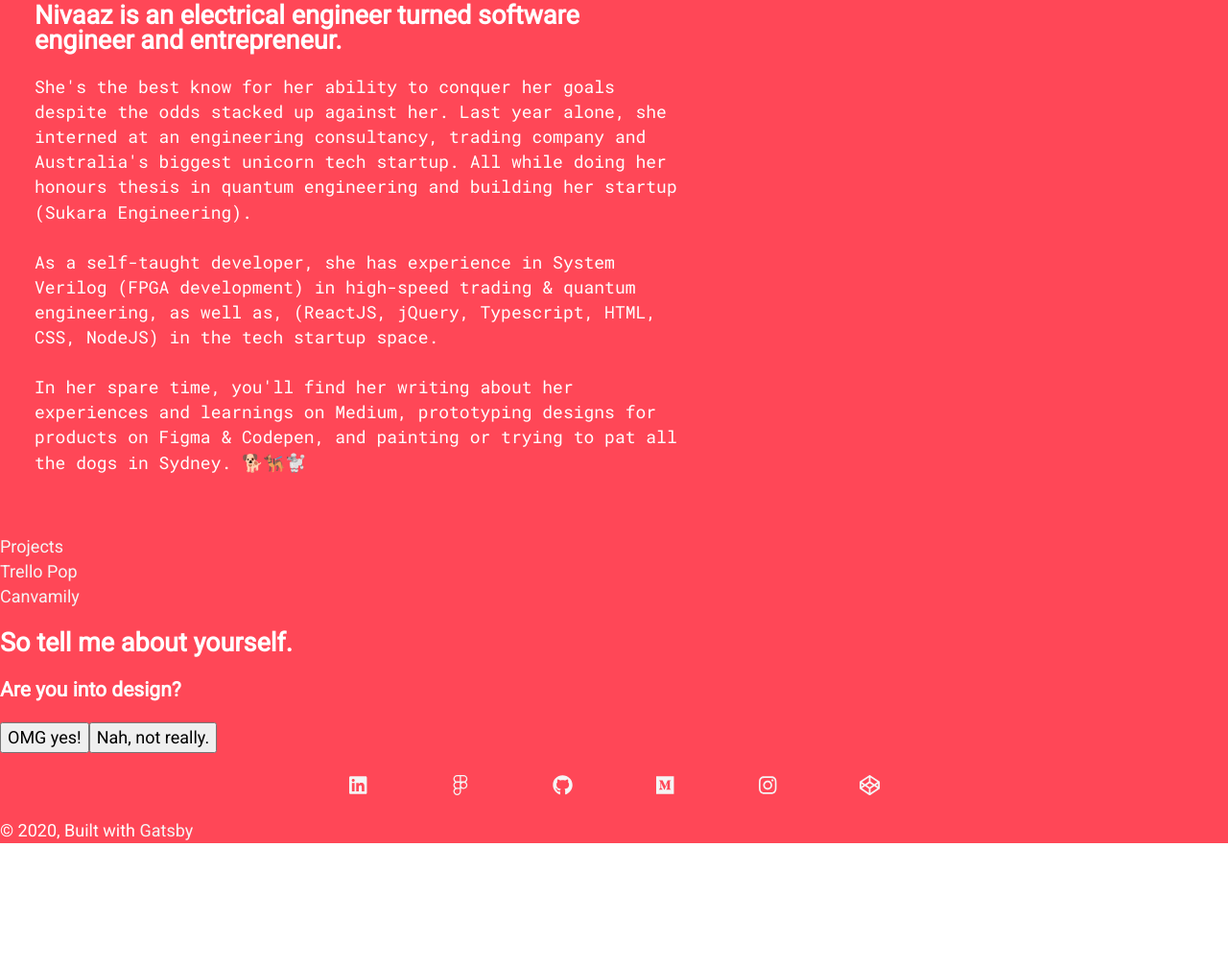
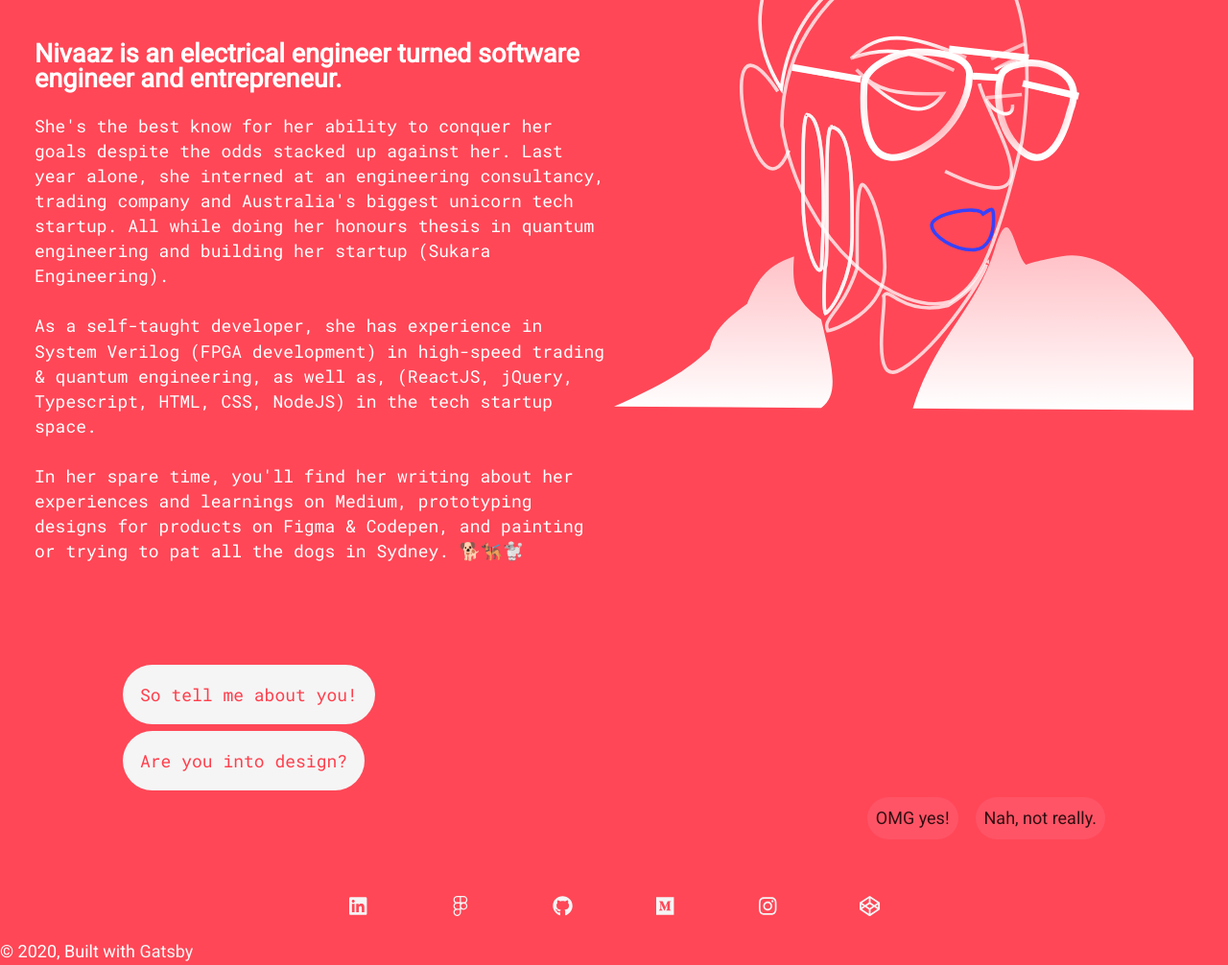
Before and after one commit to nivaaz/zaavin, a Gatsby site: page / in a window 1280 px wide. Shown: the part 233-1239 px from the top of the page at 96% size. Before the commit the page ends 1112 px from the top, so only its background shows below. Built offline with nearby package versions, Linux system fonts and the light colour scheme; Gatsby itself is replaced by a stand-in of ours.

Commit message:
finished convo & added resp imag

```diff
--- a/package.json
+++ b/package.json
@@ -9,6 +9,7 @@
     "@fortawesome/free-brands-svg-icons": "^5.13.0",
     "@fortawesome/free-solid-svg-icons": "^5.13.0",
     "@fortawesome/react-fontawesome": "^0.1.9",
+    "classnames": "^2.2.6",
     "gatsby": "^2.19.45",
     "gatsby-image": "^2.2.44",
     "gatsby-plugin-manifest": "^2.2.48",
--- a/src/components/Convo/Convo.js
+++ b/src/components/Convo/Convo.js
@@ -1,62 +1,83 @@
 import React from "react"
 import convo from "../../content/convo"
 import { FontAwesomeIcon } from '@fortawesome/react-fontawesome';
+import styles from "./convo.module.css";
 
-class Convo extends React.Component{
+class Convo extends React.Component {
     state = {
         question: 0,
         answers: [],
     };
-    onClickResponse = (e)=>{
+    onClickResponse = (e) => {
         let ans = this.state.answers;
         ans[e.target.name] = e.target.value;
-        const currQuestion = Number(e.target.name) +1;
+        const currQuestion = Number(e.target.name) + 1;
 
         this.setState(
-            {question:currQuestion,
-            answers: ans}
-            , console.log(this.state) )
+            {
+                question: currQuestion,
+                answers: ans
+            }
+            , console.log(this.state))
 
     }
-    renderResponses = (resp, questionId)=>{
-        return resp.map((val, ind)=>{
+    renderResponses = (resp, questionId) => {
+        const btns = resp.map((val, ind) => {
+            if (this.state.answers[questionId] == ind) {
                 return (
                     <button
+                        className={styles.responseButtonSelected}
                         value={ind}
                         name={questionId}
                         key={ind}
-            onClick = {this.onClickResponse}>
+                        onClick={this.onClickResponse}>
                         {val}
                     </button>)
+            } else {
+                return (
+                    <button
+                        className={styles.responseButton}
+                        value={ind}
+                        name={questionId}
+                        key={ind}
+                        onClick={this.onClickResponse}>
+                        {val}
+                    </button>)
+            }
         })
+        return <div className={styles.ansContainer}> {btns} </div>
     }
-    numbum = () => {
-        const x = convo.map((key, val)=>{
-            if (val > this.state.question){
+    renderCheckOut = (val, key) => {
+        if (this.state.answers[val] != 0) {
+            return
+        } else {
+            return (<a href={key.link}><p className={styles.question}> {key.render} <FontAwesomeIcon icon={['fab', key.social]}/> </p> </a>)
+        }
+    }
+    renderConvo = () => {
+        const x = convo.map((key, val) => {
+            if (val > this.state.question) {
                 return (<> </>)
             } else {
                 const q = key.question;
-                const replies = this.renderResponses(key.responses, val)
-                const ans =  (this.state.answers[val] == 0) ? key.render : "" ;
-                const icon = (this.state.answers[val] == 0) ? <FontAwesomeIcon icon={['fab', key.social]}/> :"";
+                const replies = this.renderResponses(key.responses, val);
+                const ans = this.renderCheckOut(val, key);
                 return (
-                <div key = {val}>
-                    <h3>{q}</h3>
+                    <div key={val}>
+                        <p className={styles.question}>{q}</p>
                         {replies}
-                    <div>
-                        {ans} {icon}
-                     </div>
+                        {ans}
                     </div>)
             }
         }
         )
-        return ( <div>{x}</div> )
+        return (<div>{x}</div>)
     }
-    render(){
+    render() {
         return (
-            <div>
-                <h2> So tell me about yourself.</h2>
-            {this.numbum()}
+            <div className={styles.convoContainer}>
+                <p className={styles.question}>So tell me about you!</p>
+                {this.renderConvo()}
             </div>)
     }
 }
--- /dev/null
+++ b/src/components/Convo/convo.module.css
@@ -0,0 +1,38 @@
+.question{
+    color: #ff3f4c;
+    width: fit-content;
+    border-radius: 2em;
+    padding: 1em;
+    background-color: whitesmoke;
+    margin: 0.4em 0em;
+}
+.response{
+    background-color: #ff4757;
+    padding: 0.9em;
+    color: whitesmoke;
+}
+.responseButton, .responseButtonSelected{
+    padding: 0.5em;
+    background: #ff6b8179;
+    opacity: 80%;
+    border: none;
+    border-radius: 2em;
+    color: black;
+    margin-left: 1em;
+}
+.responseButton:hover, .responseButtonSelected:hover{
+    border: 1px solid white;
+    color: white;
+}
+.responseButtonSelected{
+    background: #ff6b81;
+    opacity: unset;
+    color: white;
+}
+.ansContainer{
+    text-align: -webkit-right;
+}
+.convoContainer{
+    width: 80vw;
+    margin: 2em auto;
+}
--- a/src/components/Welcome/Welcome.js
+++ b/src/components/Welcome/Welcome.js
@@ -1,8 +1,9 @@
 import React from "react";
 import styles from "./welcome.module.css";
-
+import Nivaazdrawing from "../../images/Nivaazdrawing.svg";
 const Welcome = () => (
   <div className={styles.welcome}>
+    <div>
     <h1 className={styles.title}> Hi, I'm Nivaaz </h1>
     <h2>
       {" "}
@@ -27,27 +28,10 @@ const Welcome = () => (
       learnings on Medium, prototyping designs for products on Figma & Codepen,
       and painting or trying to pat all the dogs in Sydney. 🐕🐕‍🦺🐩
     </p>
-
-    {/* <h3 className={styles.you}> So, tell me about you </h3> */}
-    {/* <p>
-      {" "}
-      Are you interested in design? Omg me too! I love creating product protypes
-      on [figma]
-    </p>
-    <p>
-      {" "}
-      You're more of a css person? Love that! [Codepen] is my goto when I wanna
-      be creative?
-    </p>
-    <p>
-      {" "}
-      Oh well, I've got some cool programming projects. Wanna check them out
-      here?
-    </p>
-
-    <p>
-      OOOO Do you like puppies?You have to check out my dog Rubi on Instagram
-    </p> */}
+    </div>
+    <div className={styles.drawing}>
+        <img src={Nivaazdrawing} className={styles.nivaazimage}/>
+    </div>
   </div>
 )
 
--- a/src/components/Welcome/welcome.module.css
+++ b/src/components/Welcome/welcome.module.css
@@ -14,6 +14,7 @@ p{
 h1.title{
     margin: 1em auto;
     font-size: 50pt;
+    line-height: 50pt;
 }
 h2.iam{
     margin: 2em auto;
@@ -22,8 +23,16 @@ h3.you{
     padding: 2em 0 ;
 }
 
-
 .welcome{
     padding: 2em;
-    max-width: 750px;
+    display: grid;
+    grid-template-columns: 1fr 1fr;
 }
+.drawing{
+    margin: 0 auto;
+}
+img.nivaazimage{
+    height: 50vw;
+    margin: 0 auto;
+    padding: 0;
+}
--- a/src/components/primary_button/PrimaryButton.js
+++ b/src/components/primary_button/PrimaryButton.js
@@ -4,7 +4,7 @@ import styles from "./primaryButton.module.css";
 const PrimaryButton = props => {
   return <button
   className={styles.button}
-  onClick = {props.onClickHandle}
+  onClick = {(e)=>{props.onClickHandle(e)}}
   > {props.text} </button>
 }
 export default PrimaryButton
--- a/src/content/convo.json
+++ b/src/content/convo.json
@@ -2,43 +2,50 @@
     {
         "question" : "Are you into design?",
         "responses" : ["OMG yes!", "Nah, not really."],
-        "render" : "Same! That's so cool, you should definately check out my Figma account",
-        "link" : "",
+        "render" : "Same! I actually love protyping on Figma! Let me know what you think about some of my designs.",
+        "link" : "https://www.figma.com/@nivaaz",
         "social":"figma"
     },
     {
-        "question" : "Are you into programming?",
-        "responses" : ["Yes! I like it!", "Nah, sorry mate."],
-        "render" : "Awsome! I'ma actually a self taught software engineer - my projects can be found here.",
-        "link" : "",
+        "question" : "Are you into programming? Maybe websites too?",
+        "responses" : ["Yes, I do!", "No, not really."],
+        "render" : "Awsome! I'm actually a self taught software engineer - my projects can be found here.",
+        "link" : "https://github.com/nivaaz",
         "social":"github"
     },
     {
         "question" : "Have you every played with Codepen?",
         "responses" : ["I dabble occasionally", "No..."],
         "render" : "I do sometimes as well, here's a link to some of my creations!",
-        "link" : "",
+        "link" : "https://codepen.io/nivaaaaaz",
         "social":"codepen"
     },
     {
         "question" : "Okay well are you into reading/ writing? I write articles regularly on Medium.",
         "responses" : ["That's so cool, show me your work!", "Not my jam."],
         "render" : "I write about my experiences and failures. You should let me know what you think!",
-        "link" : "",
+        "link" : "https://www.medium.com/@nivaaz",
         "social":"medium"
     },
     {
-        "question" : "Are you into design?",
-        "responses" : ["OMG yes!", "Nah, not really"],
-        "render" : "Same! That's so cool, you should definately check out my Figma account",
-        "link" : "",
-        "social":"figma"
+        "question" : "Are you into makeup or maybe you have a cool creative flare?",
+        "responses" : ["YASSS, I love a snatched look.", "Not really my taste."],
+        "render" : "I love it, I actually have an instagram account where I post makeup looks! You should give it a follow!",
+        "link" : "https://www.instagram.com/zaaaaavin",
+        "social":"instagram"
     },
     {
-        "question" : "Are you into design?",
-        "responses" : ["OMG yes!", "Nah, not really"],
-        "render" : "Same! That's so cool, you should definately check out my Figma account",
-        "link" : "",
-        "social":"figma"
+        "question" : "Okay, you like dogs right?",
+        "responses" : ["SHOW ME THE DOGGOS!", "I'm actually a cat person"],
+        "render" : "You have to check out my puppy's instagram, his name is Rubi",
+        "link" : "https://www.instagram.com/rubii.singh/",
+        "social":"instagram"
+    },
+    {
+        "question" : "Well I suppose we don't have too much in common. I suppose you can check out my Linkedin?",
+        "responses" : ["Sure"],
+        "render" : "Well here is a link to my Linkedin, enjoy! Send me an inmail if you find my profile interesting!",
+        "link" : "https://www.linkedin.com/in/nsehmbhi/",
+        "social":"Linkedin"
     }
 ]
--- a/src/pages/index.js
+++ b/src/pages/index.js
@@ -15,9 +15,9 @@ const IndexPage = () => (
   <Layout>
     <SEO title="Home" />
     <Welcome />
-    <Link to="/Projects/"> Projects </Link>
-    <Link to="/TrelloAPI/"> Trello Pop </Link>
-    <Link to="/Canvamily/"> Canvamily </Link>
+    {/* <Link to="/Projects/"> Projects </Link> */}
+    {/* <Link to="/TrelloAPI/"> Trello Pop </Link> */}
+    {/* <Link to="/Canvamily/"> Canvamily </Link> */}
     <Convo/>
     <SocialLinks/>
   </Layout>
```
Also changed, not shown: src/components/Convo/convo.modules.css (deleted), src/images/Nivaazdrawing.svg (added), 1 other file. Lines whose indentation alone changed are shown as unchanged.
